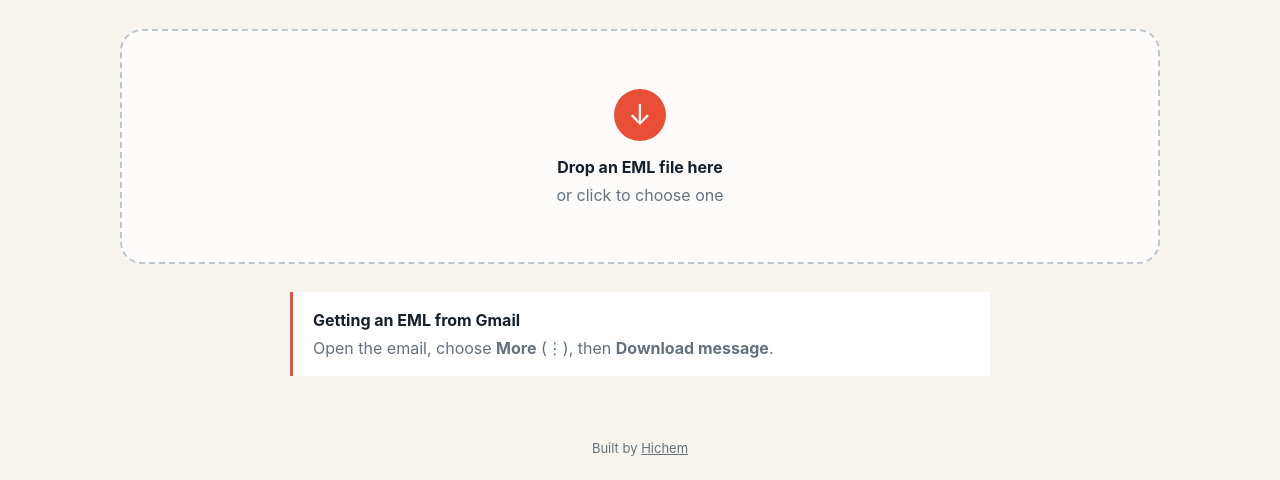
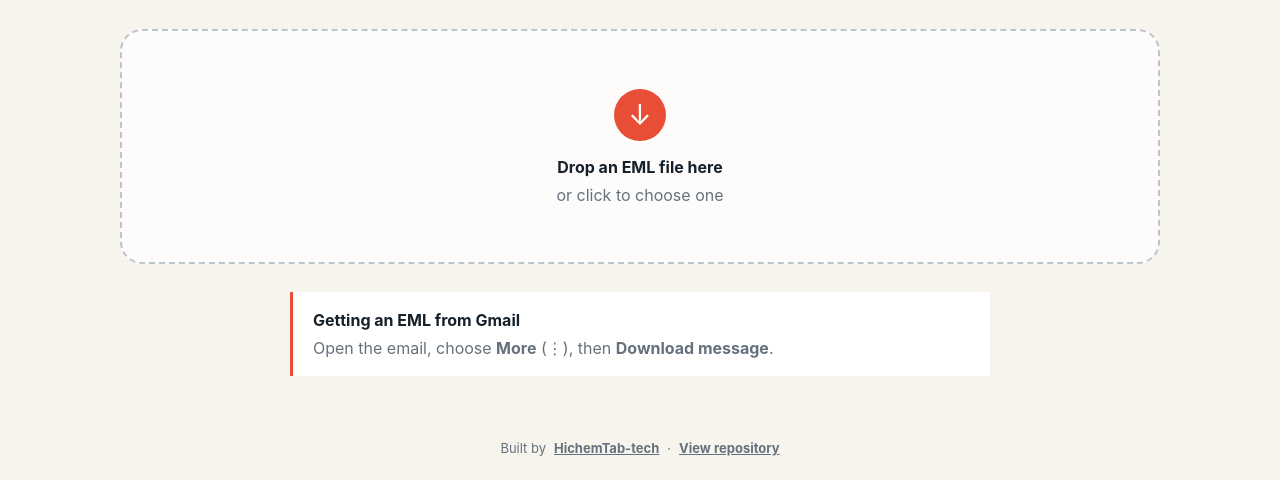
Before and after one commit to HichemTab-tech/email-to-pdf, a website with bundled scripts: page app.html in a window 1280 px wide. Shown: the part 343-823 px from the top of the page. Built offline with nearby package versions, Linux system fonts and the light colour scheme.

Commit message:
add assets

```diff
--- a/app.css
+++ b/app.css
@@ -52,7 +52,8 @@ dd { margin: 0; overflow-wrap: anywhere; }
 .attachments { padding-top: 20px; border-top: 1px solid var(--line); }
 .attachments h3 { font-size: 15px; }
 .attachments ul { padding-left: 20px; color: var(--muted); }
-footer { padding: 24px; text-align: center; color: var(--muted); font-size: 13px; }
+footer { padding: 24px; display: flex; justify-content: center; gap: 8px; text-align: center; color: var(--muted); font-size: 13px; }
+footer a { font-weight: 700; }
 
 @media (max-width: 650px) {
   .privacy-note { display: none; }
--- a/app.html
+++ b/app.html
@@ -68,7 +68,11 @@
       </section>
     </main>
 
-    <footer>Built by <a href="https://github.com/HichemTab-tech">Hichem</a></footer>
+    <footer>
+      Built by <a href="https://github.com/HichemTab-tech" target="_blank" rel="noopener noreferrer">HichemTab-tech</a>
+      <span aria-hidden="true">·</span>
+      <a href="https://github.com/HichemTab-tech/email-to-pdf" target="_blank" rel="noopener noreferrer">View repository</a>
+    </footer>
     <script type="module" src="app.js"></script>
   </body>
 </html>
```
Also changed, not shown: README.md, store-assets/README.md (added), store-assets/github-social-preview-1280x640.jpg (added), store-assets/marquee-promo-tile-1400x560.jpg (added), store-assets/screenshots/01-import-eml-source.svg (added), store-assets/screenshots/01-import-eml.png (added), store-assets/screenshots/02-preview-and-export-source.svg (added), store-assets/screenshots/02-preview-and-export.png (added), store-assets/small-promo-tile-440x280.jpg (added), store-assets/store-icon-128.png (added).
